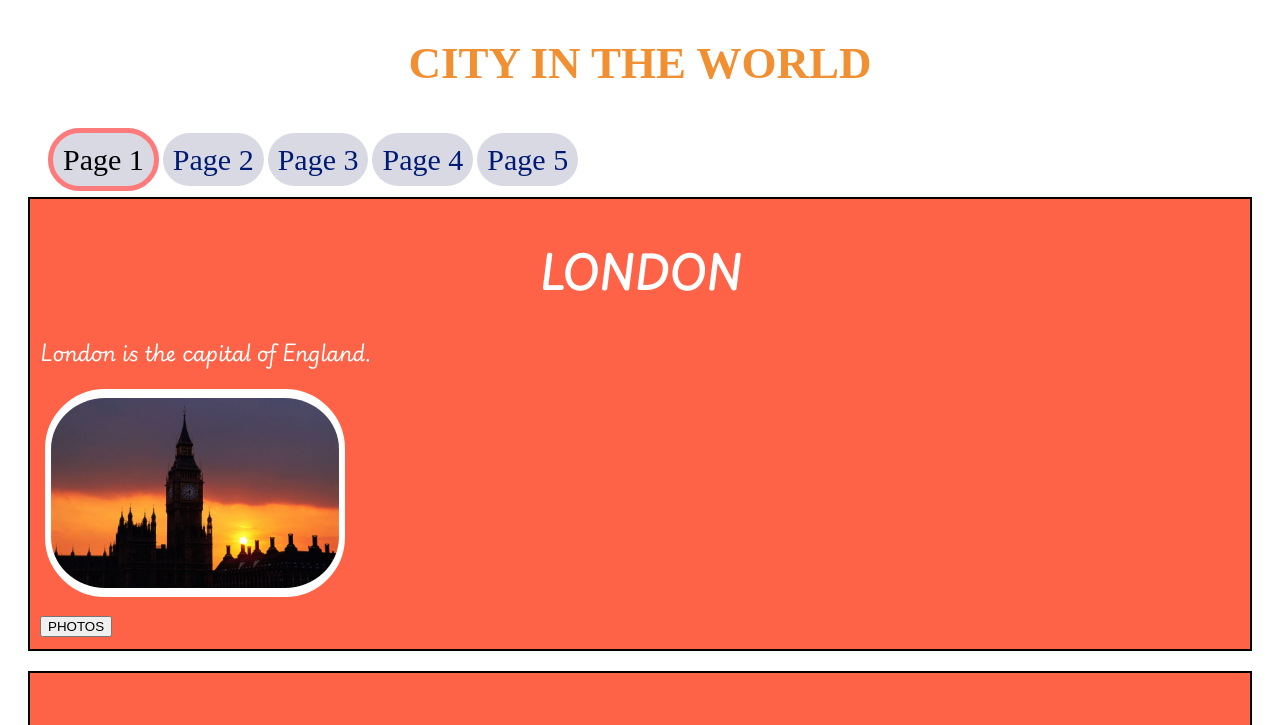
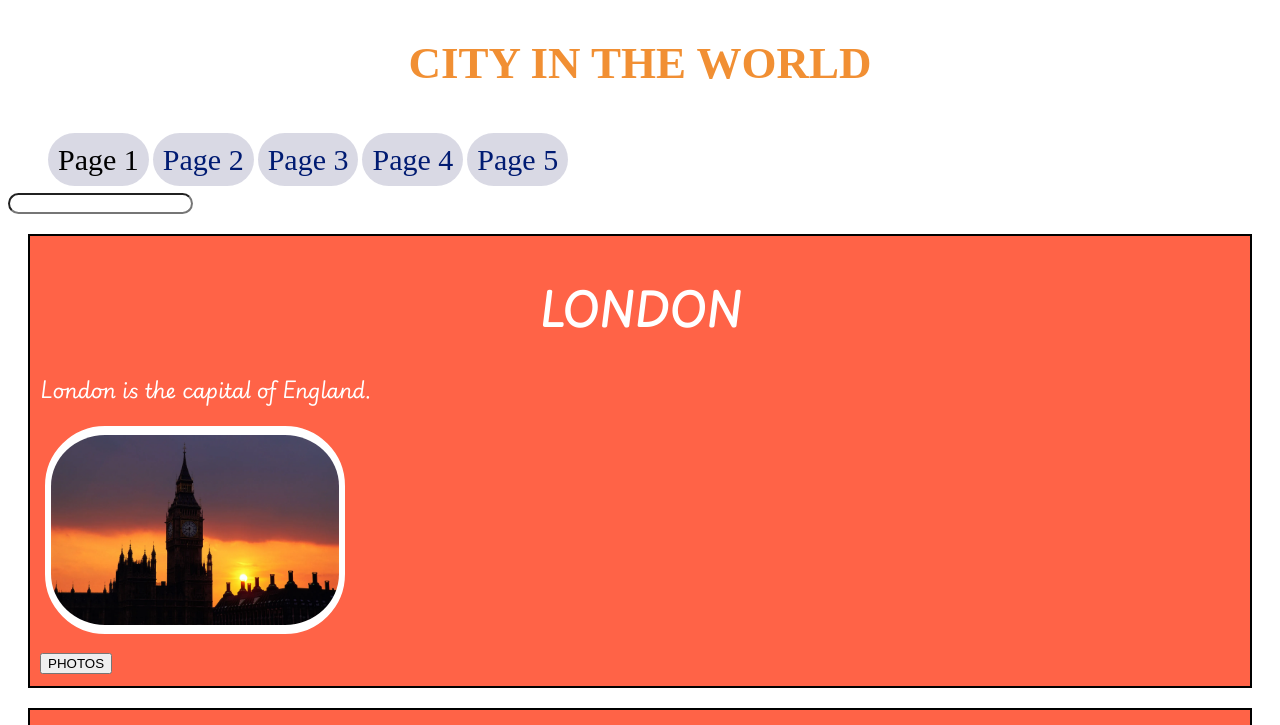
Before and after one commit to Rimus0cod/first-web-site, a plain HTML site: page index.html in a window 1280 px wide. Both pictures are taken after a click on the link "Page 1". Shown: the top 725 px of the page. Drawn offline with Linux system fonts and the light colour scheme.

Commit message:
Change style

```diff
--- a/index.html
+++ b/index.html
@@ -17,6 +17,8 @@
         <li><a href="#" class="page-link">Page 5</a></li>
       </ul>
     </nav>
+
+    <input type="search" />
 
     <div class="city">
       <h2>London</h2>
--- a/style.css
+++ b/style.css
@@ -74,8 +74,21 @@ h2 {
 }
 
 .page-link:focus {
-  border: solid rgb(255, 122, 122) 5px;
+  border:rgb(0, 0, 0) 5px;
   color: rgb(0, 0, 0);
+}
+
+.page-link:active {
+  color: rgb(4, 0, 255);
+}
+
+input:focus {
+  background-color: azure;
+}
+
+input {
+  color: aliceblue;
+  border-radius: 55px;
 }
 
 .img1 {
```
